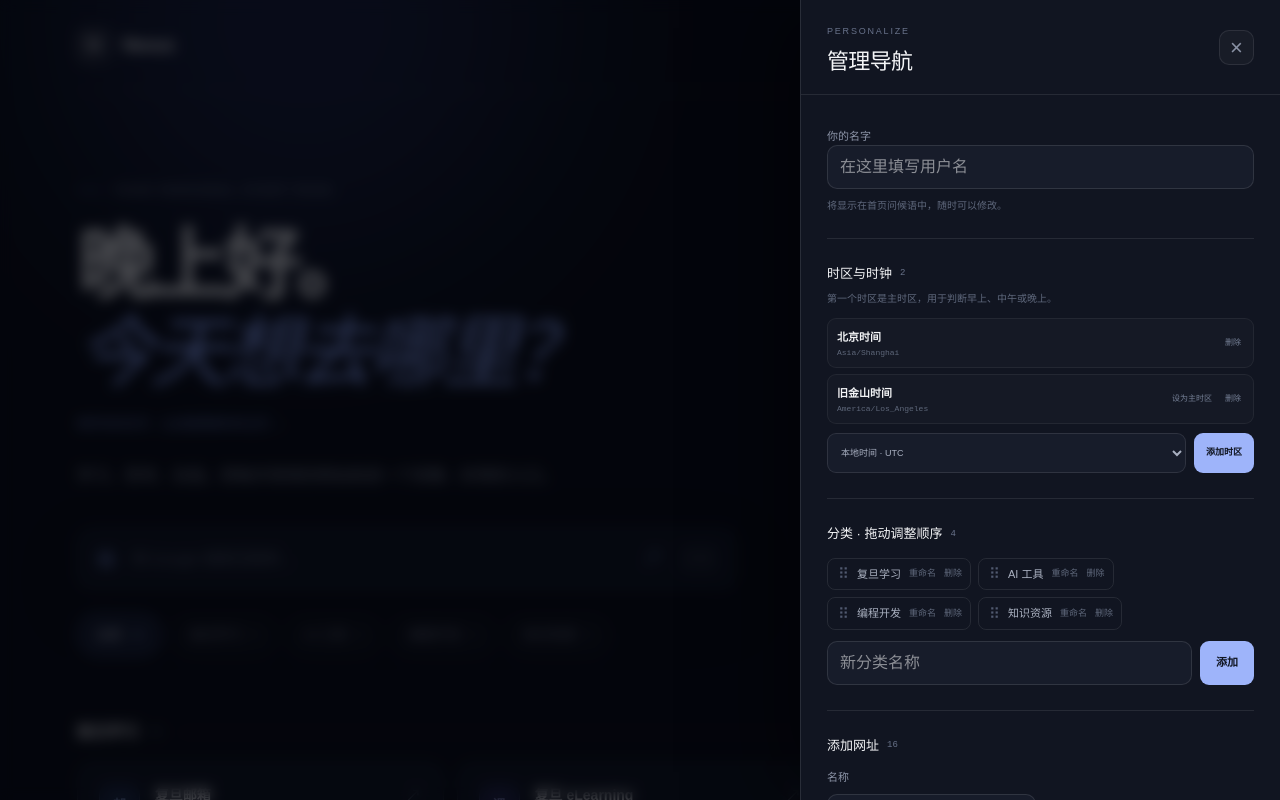
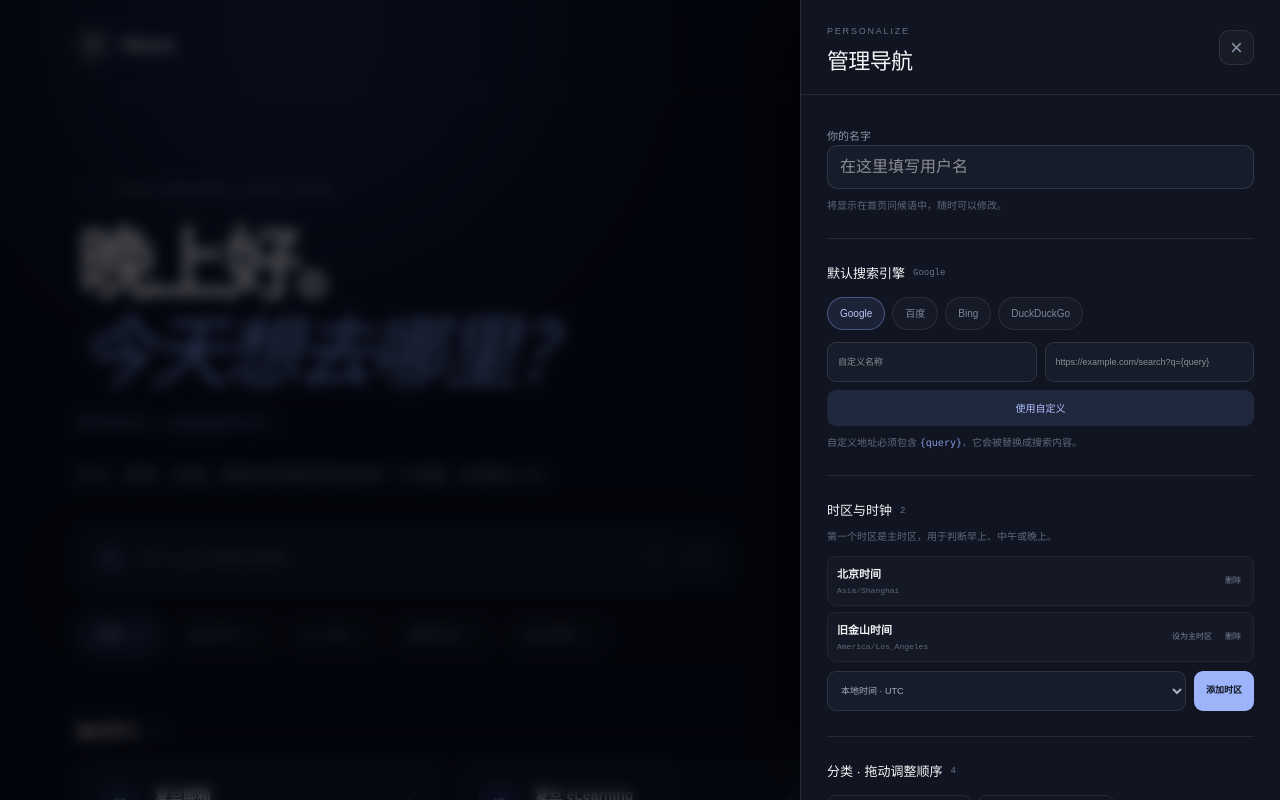
Before and after one commit to LewisStarCo/nexus-navigation, a Next.js app in the folder nexus-navigation-source/nexus-navigation-vercel/: page / in a window 1280 px wide. Both pictures are taken after a click on the button "填写你的名字，让这里更像你的主页 →". Shown: the top 800 px of the page. Built offline with nearby package versions, Linux system fonts and the light colour scheme.

Commit message:
Add files via upload

```diff
--- a/nexus-navigation-source/nexus-navigation-vercel/app/globals.css
+++ b/nexus-navigation-source/nexus-navigation-vercel/app/globals.css
@@ -64,7 +64,7 @@ button, a { -webkit-tap-highlight-color: transparent; }
 .search-box input::placeholder { color: #646c80; }
 .search-box kbd { color: #697185; border: 1px solid var(--line); background: rgba(255,255,255,.035); border-radius: 7px; padding: 5px 8px; font-size: 11px; }
 .search-box button { border: 0; background: transparent; color: #8c94a7; cursor: pointer; font-size: 24px; padding: 0 4px; }
-.google-g { font: 700 20px/1 Arial; color: #8da8ff; width: 21px; text-align: center; }
+.engine-badge { color: #a9baff; background: rgba(141,168,255,.11); border: 1px solid rgba(141,168,255,.18); border-radius: 7px; min-width: 29px; height: 29px; padding: 0 5px; display: grid; place-items: center; font-size: 9px; font-weight: 700; }
 .search-box button.google-submit { font-size: 17px; color: #92a8ee; order: 3; }
 .search-box kbd { order: 4; }
 
@@ -136,6 +136,7 @@ footer b { color: #b8c5ee; border: 1px solid #434c62; width: 24px; height: 24px;
 .theme-light .modal-backdrop { background: rgba(225,229,239,.68); }
 .theme-light .manager { background: #f9faff; color: #252c3c; }
 .theme-light .field, .theme-light .link-form input, .theme-light .link-form select, .theme-light .inline-form input, .theme-light .category-edit input, .theme-light .timezone-add select { background: white; color: #252c3c; border-color: rgba(55,72,110,.15); }
+.theme-light .custom-engine input { background: white; color: #252c3c; border-color: rgba(55,72,110,.15); }
 .theme-light .manage-links > div, .theme-light .timezone-list > div { background: rgba(255,255,255,.7); }
 
 .modal-layer { position: fixed; inset: 0; z-index: 20; display: flex; justify-content: flex-end; }
@@ -183,6 +184,13 @@ footer b { color: #b8c5ee; border: 1px solid #434c62; width: 24px; height: 24px;
 .manage-links button.danger:hover { color: #ff899a; }
 .reset-button { width: 100%; height: 42px; margin-top: 22px; border: 1px solid rgba(224,74,94,.17); background: rgba(224,74,94,.05); color: #a86470; border-radius: 10px; font-size: 11px; cursor: pointer; }
 .reset-button:hover { color: #ef8797; border-color: rgba(224,74,94,.32); }
+.engine-options { display: flex; flex-wrap: wrap; gap: 7px; }
+.engine-options button { border: 1px solid var(--line); background: rgba(255,255,255,.025); color: #7e879b; border-radius: 999px; padding: 8px 12px; font-size: 10px; cursor: pointer; }
+.engine-options button.selected { color: #b8c6f4; border-color: rgba(141,168,255,.38); background: rgba(141,168,255,.1); }
+.custom-engine { display: grid; grid-template-columns: 1fr 1fr; gap: 8px; margin-top: 12px; }
+.custom-engine input { min-width: 0; height: 40px; border: 1px solid rgba(255,255,255,.11); background: #171c2a; color: white; border-radius: 9px; padding: 0 10px; outline: none; font-size: 9px; }
+.custom-engine button { grid-column: 1 / -1; height: 36px; border: 0; border-radius: 9px; background: rgba(141,168,255,.13); color: #aebefd; cursor: pointer; font-size: 10px; }
+.field-help code { color: #8297da; }
 .timezone-help { margin: -6px 0 12px; }
 .timezone-list { display: grid; gap: 6px; }
 .timezone-list > div { min-height: 50px; border: 1px solid rgba(255,255,255,.06); background: rgba(255,255,255,.02); border-radius: 9px; padding: 8px 9px; display: flex; align-items: center; gap: 7px; }
--- a/nexus-navigation-source/nexus-navigation-vercel/app/page.tsx
+++ b/nexus-navigation-source/nexus-navigation-vercel/app/page.tsx
@@ -4,10 +4,17 @@ import { FormEvent, useEffect, useMemo, useState } from "react";
 
 type NavLink = { id: string; title: string; description: string; url: string; category: string; mark: string; color: string };
 type ClockZone = { label: string; zone: string };
+type SearchEngine = { label: string; url: string };
 
 const defaultCategories = ["复旦学习", "AI 工具", "编程开发", "知识资源"];
 const palette = ["blue", "indigo", "violet", "cyan", "sky", "teal", "emerald", "amber", "orange", "rose", "purple", "pink"];
 const defaultZones: ClockZone[] = [{ label: "北京时间", zone: "Asia/Shanghai" }, { label: "旧金山时间", zone: "America/Los_Angeles" }];
+const searchEngines: SearchEngine[] = [
+  { label: "Google", url: "https://www.google.com/search?q={query}" },
+  { label: "百度", url: "https://www.baidu.com/s?wd={query}" },
+  { label: "Bing", url: "https://www.bing.com/search?q={query}" },
+  { label: "DuckDuckGo", url: "https://duckduckgo.com/?q={query}" },
+];
 const zoneOptions: ClockZone[] = [
   { label: "本地时间", zone: Intl.DateTimeFormat().resolvedOptions().timeZone },
   { label: "北京时间", zone: "Asia/Shanghai" }, { label: "东京时间", zone: "Asia/Tokyo" },
@@ -50,6 +57,8 @@ export default function Home() {
   const [username, setUsername] = useState("");
   const [zones, setZones] = useState<ClockZone[]>(defaultZones);
   const [theme, setTheme] = useState<"dark" | "light">("dark");
+  const [searchEngine, setSearchEngine] = useState<SearchEngine>(searchEngines[0]);
+  const [customEngine, setCustomEngine] = useState<SearchEngine>({ label: "", url: "" });
   const [zoneToAdd, setZoneToAdd] = useState(zoneOptions[0].zone);
   const [query, setQuery] = useState("");
   const [googleQuery, setGoogleQuery] = useState("");
@@ -74,6 +83,7 @@ export default function Home() {
         if (typeof data.username === "string") setUsername(data.username);
         if (Array.isArray(data.zones) && data.zones.length) setZones(data.zones);
         if (data.theme === "light" || data.theme === "dark") setTheme(data.theme);
+        if (data.searchEngine?.label && data.searchEngine?.url) setSearchEngine(data.searchEngine);
       }
     } catch { /* Keep defaults if saved data is unavailable. */ }
     setReady(true);
@@ -83,8 +93,8 @@ export default function Home() {
   }, []);
 
   useEffect(() => {
-    if (ready) localStorage.setItem("nexus-data-v1", JSON.stringify({ links, categories, username, zones, theme }));
-  }, [links, categories, username, zones, theme, ready]);
+    if (ready) localStorage.setItem("nexus-data-v1", JSON.stringify({ links, categories, username, zones, theme, searchEngine }));
+  }, [links, categories, username, zones, theme, searchEngine, ready]);
 
   useEffect(() => {
     const onKey = (event: KeyboardEvent) => {
@@ -151,7 +161,7 @@ export default function Home() {
   function searchGoogle(event: FormEvent) {
     event.preventDefault();
     const value = googleQuery.trim();
-    if (value) window.open(`https://www.google.com/search?q=${encodeURIComponent(value)}`, "_blank", "noopener,noreferrer");
+    if (value) window.open(searchEngine.url.replace("{query}", encodeURIComponent(value)), "_blank", "noopener,noreferrer");
   }
   function resetAll() {
     if (!confirm("恢复默认内容？你添加的分类、网址和用户名将被清除。")) return;
@@ -176,7 +186,7 @@ export default function Home() {
         </div>
         {!username && <button className="name-prompt" onClick={() => setSettingsOpen(true)}>填写你的名字，让这里更像你的主页 →</button>}
         <p className="intro">学习、思考、创造。把每天常用的网站收进一个安静、好用的入口。</p>
-        <form className="search-box" onSubmit={searchGoogle}><span className="google-g">G</span><input id="google-search" value={googleQuery} onChange={(e) => setGoogleQuery(e.target.value)} placeholder="用 Google 搜索互联网…" aria-label="Google 搜索" /><button className="google-submit" type="submit" aria-label="搜索">↗</button><kbd>⌘ K</kbd></form>
+        <form className="search-box" onSubmit={searchGoogle}><span className="engine-badge">{searchEngine.label.slice(0, 2)}</span><input id="google-search" value={googleQuery} onChange={(e) => setGoogleQuery(e.target.value)} placeholder={`用 ${searchEngine.label} 搜索互联网…`} aria-label={`${searchEngine.label} 搜索`} /><button className="google-submit" type="submit" aria-label="搜索">↗</button><kbd>⌘ K</kbd></form>
         <div className="filters">
           {["全部", ...categories].map((category) => <button type="button" key={category} className={activeCategory === category ? "active" : ""} onClick={() => setActiveCategory(category)}>{category}<span>{category === "全部" ? links.length : links.filter((link) => link.category === category).length}</span></button>)}
         </div>
@@ -197,6 +207,7 @@ export default function Home() {
           <div className="manager-head"><div><small>PERSONALIZE</small><h2>管理导航</h2></div><button onClick={() => setSettingsOpen(false)}>×</button></div>
           <div className="manager-scroll">
             <section className="setting-section"><label className="field-label">你的名字</label><input className="field" value={username} onChange={(e) => setUsername(e.target.value.slice(0, 20))} placeholder="在这里填写用户名" /><p className="field-help">将显示在首页问候语中，随时可以修改。</p></section>
+            <section className="setting-section"><div className="setting-title"><h3>默认搜索引擎</h3><span>{searchEngine.label}</span></div><div className="engine-options">{searchEngines.map((engine) => <button className={searchEngine.url === engine.url ? "selected" : ""} key={engine.url} onClick={() => setSearchEngine(engine)}>{engine.label}</button>)}</div><div className="custom-engine"><input value={customEngine.label} onChange={(e) => setCustomEngine({ ...customEngine, label: e.target.value })} placeholder="自定义名称" /><input value={customEngine.url} onChange={(e) => setCustomEngine({ ...customEngine, url: e.target.value })} placeholder="https://example.com/search?q={query}" /><button onClick={() => { if (customEngine.label.trim() && customEngine.url.includes("{query}")) setSearchEngine({ label: customEngine.label.trim(), url: customEngine.url.trim() }); }}>使用自定义</button></div><p className="field-help">自定义地址必须包含 <code>{"{query}"}</code>，它会被替换成搜索内容。</p></section>
             <section className="setting-section"><div className="setting-title"><h3>时区与时钟</h3><span>{zones.length}</span></div><p className="field-help timezone-help">第一个时区是主时区，用于判断早上、中午或晚上。</p><div className="timezone-list">{zones.map((item, index) => <div key={`${item.zone}-${index}`}><p><strong>{item.label}</strong><small>{item.zone}</small></p>{index > 0 && <button onClick={() => setZones((items) => [item, ...items.filter((_, i) => i !== index)])}>设为主时区</button>}{zones.length > 1 && <button className="danger" onClick={() => setZones((items) => items.filter((_, i) => i !== index))}>删除</button>}</div>)}</div><div className="timezone-add"><select value={zoneToAdd} onChange={(e) => setZoneToAdd(e.target.value)}>{zoneOptions.filter((option, index, all) => all.findIndex((item) => item.zone === option.zone) === index).map((item) => <option value={item.zone} key={item.zone}>{item.label} · {item.zone}</option>)}</select><button onClick={() => { const item = zoneOptions.find((option) => option.zone === zoneToAdd); if (item && !zones.some((zone) => zone.zone === item.zone)) setZones((current) => [...current, item]); }}>添加时区</button></div></section>
             <section className="setting-section"><div className="setting-title"><h3>分类 · 拖动调整顺序</h3><span>{categories.length}</span></div><div className="category-list">{categories.map((category) => editingCategory === category ? <form className="category-edit" key={category} onSubmit={(event) => renameCategory(event, category)}><input autoFocus value={categoryDraft} onChange={(e) => setCategoryDraft(e.target.value)} maxLength={24} /><button className="save-category">保存</button><button type="button" onClick={() => setEditingCategory(null)}>取消</button></form> : <div className={draggedCategory === category ? "dragging" : ""} draggable key={category} onDragStart={() => setDraggedCategory(category)} onDragOver={(e) => e.preventDefault()} onDrop={() => moveCategory(category)} onDragEnd={() => setDraggedCategory(null)}><b className="drag-handle">⠿</b><span>{category}</span><button className="rename-category" onClick={() => { setEditingCategory(category); setCategoryDraft(category); }}>重命名</button><button onClick={() => removeCategory(category)}>删除</button></div>)}</div><form className="inline-form" onSubmit={addCategory}><input value={newCategory} onChange={(e) => setNewCategory(e.target.value)} placeholder="新分类名称" /><button>添加</button></form></section>
             <section className="setting-section"><div className="setting-title"><h3>{editingId ? "编辑网址" : "添加网址"}</h3><span>{links.length}</span></div>
```
